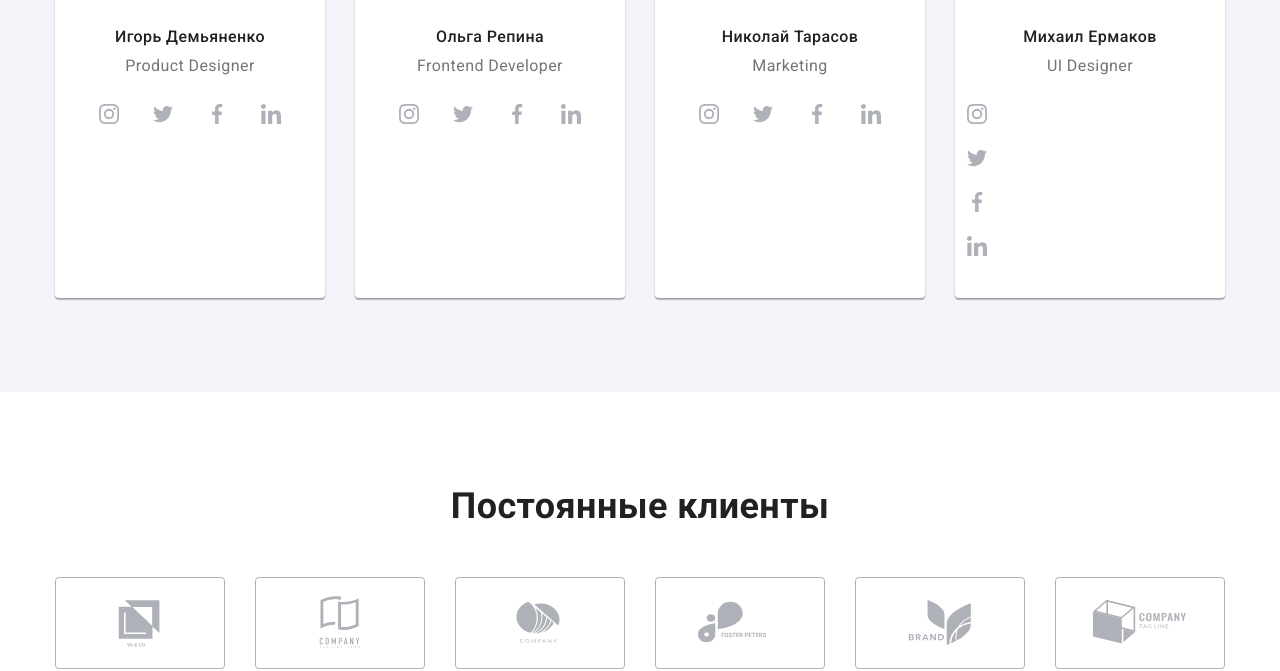
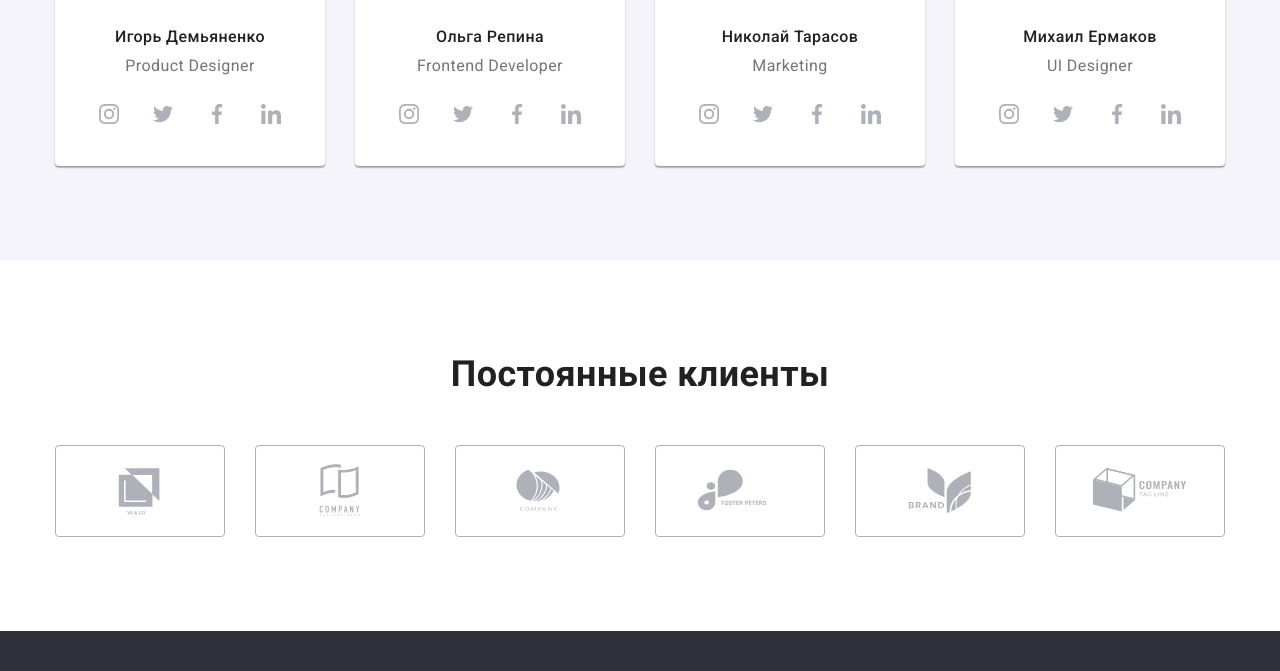
Before and after one commit to tarnapolskyi/goit-markup-hw-07, a plain HTML site: page index.html in a window 1280 px wide. Shown: the part 2063-2734 px from the top of the page. Drawn offline with Linux system fonts and the light colour scheme.

Commit message:
исправил название класа

```diff
--- a/index.html
+++ b/index.html
@@ -249,7 +249,7 @@
                         <div class="team__information">
                             <h3 class="team__member">Михаил Ермаков</h3>
                             <p class="team__role" lang="en">UI Designer</p>
-                            <ul class="social__network">
+                            <ul class="social-network">
                                 <li>
                                     <a class="social-network__picture" href="#">
                                         <svg class="social-network__icon">
```
